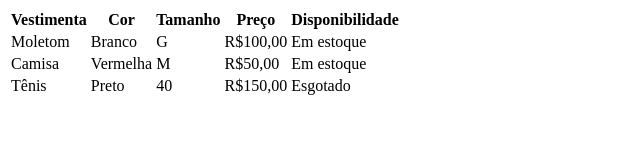
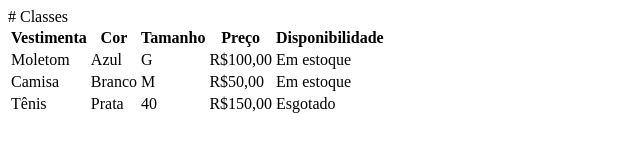
Before and after one commit to yan-loureiro/HTML-basic, a plain HTML site: page index.html in a window 1280 px wide. Shown: the whole page, without its empty margins (0-640 px from the left). Drawn offline with Linux system fonts and the light colour scheme.

Commit message:
a cor de todas as peças foram mudadas

```diff
--- a/index.html
+++ b/index.html
@@ -5,6 +5,11 @@
     <meta name="viewport" content="width=device-width, initial-scale=1.0">
     <title>Aula Tabela</title>
 </head>
+# Classes
+
+ <!--No HTML:
+### Possível utilizar quantas class forem necessitar. -->
+
 <body>
     <table>
         <tr>
@@ -16,21 +21,21 @@
         </tr>
         <tr>
             <td>Moletom</td>
-            <td>Branco</td>
+            <td>Azul</td>
             <td>G</td>
             <td>R$100,00</td>
             <td>Em estoque</td>
         </tr>
         <tr>
             <td>Camisa</td>
-            <td>Vermelha</td>
+            <td>Branco</td>
             <td>M</td>
             <td>R$50,00</td>
             <td>Em estoque</td>
         </tr>
         <tr>
             <td>Tênis</td>
-            <td>Preto</td>
+            <td>Prata</td>
             <td>40</td>
             <td>R$150,00</td>
             <td>Esgotado</td>
```
